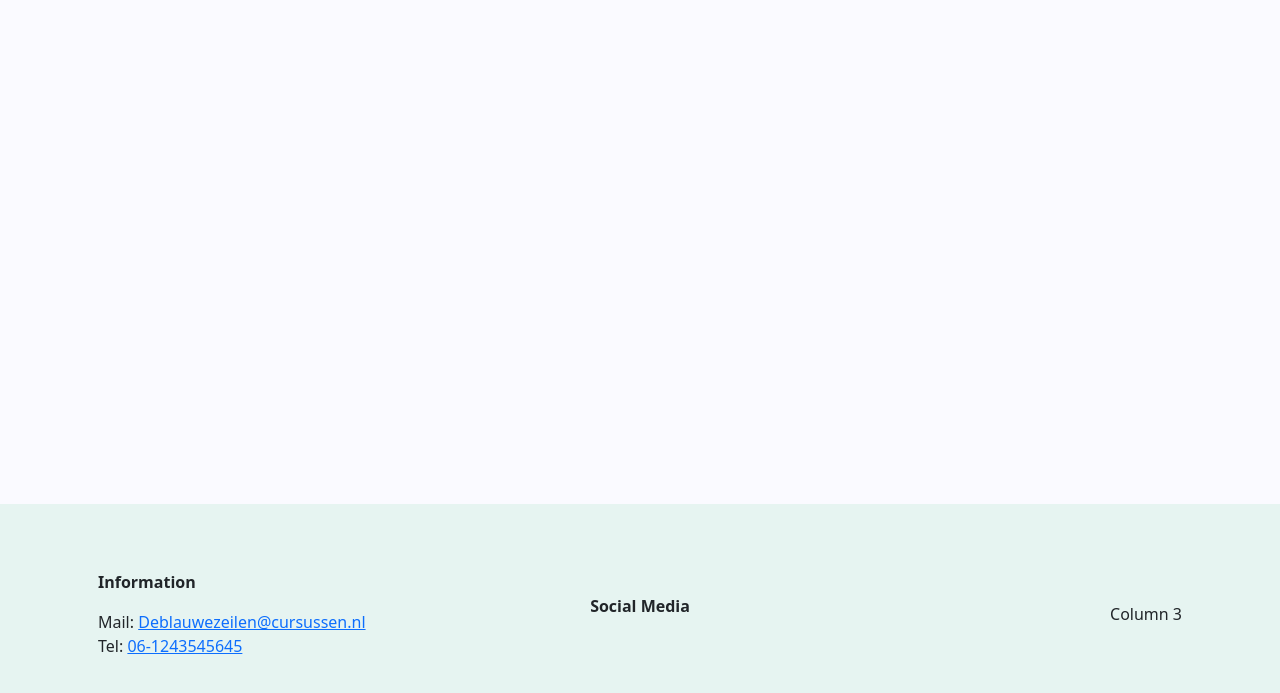
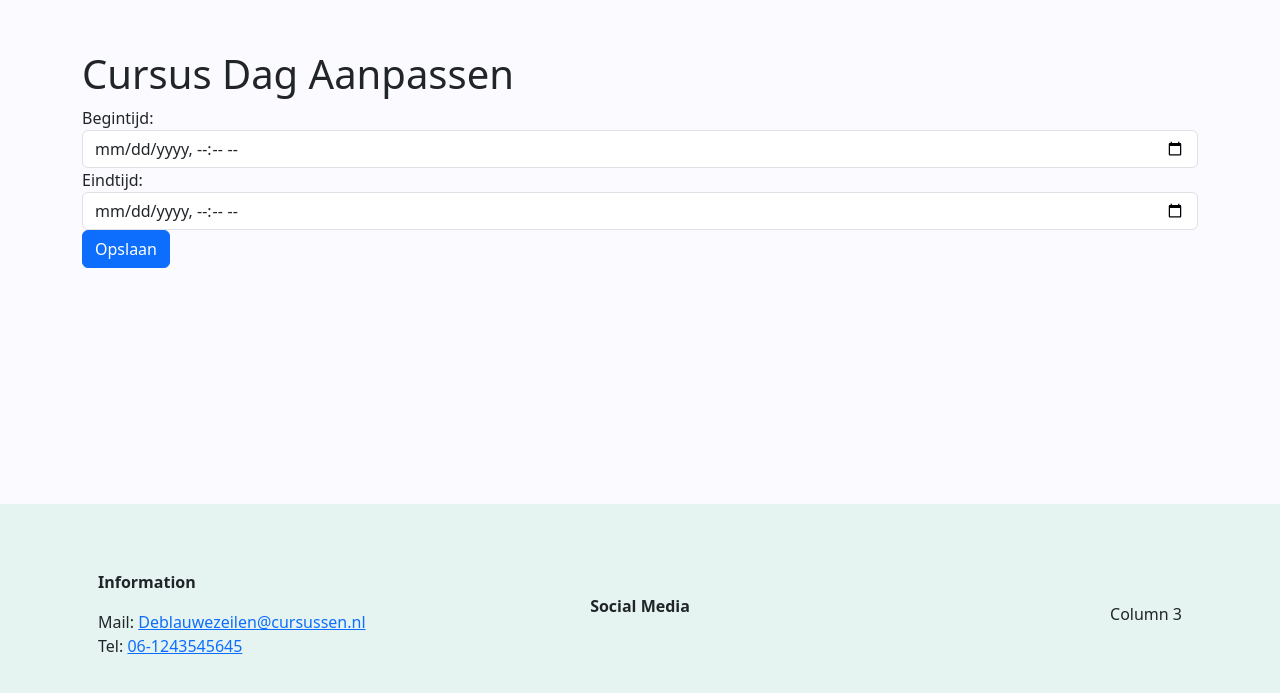
Before and after one commit to Boykaric/Project-De-Blauwe-Zeilen, a PHP site: page /index.php?pagina=cursusdag_aanpassen&id=1 in a window 1280 px wide. Shown: the part 96-789 px from the top of the page. Run offline with PHP 8.4, Linux system fonts and the light colour scheme; tables that the repository leaves empty or names only in its code hold one stand-in row (values such as "Sample post").

Commit message:
cursusdagen overzicht werkt

```diff
--- a/beheren_cursus_dagen.php
+++ b/beheren_cursus_dagen.php
@@ -30,8 +30,8 @@ $result->fetch_assoc();
                     echo "<td>" . $row['begintijd'] . "</td>";
                     echo "<td>" . $row['eindtijd'] . "</td>";
                     echo "<td>
-                    <a class='btn btn-warning p3' href='?pagina=boot_aanpassen&id=" . $row['id'] . "'> Edit </a>
-                    <a class='btn btn-danger' href='?pagina=boot_verwijderen&id=" . $row['id'] . "'> Delete </a> </td>";
+                    <a class='btn btn-warning p3' href='?pagina=cursusdag_aanpassen&id=" . $row['id'] . "'> Edit </a>
+                    <a class='btn btn-danger' href='?pagina=cursusdag_verwijderen&id=" . $row['id'] . "'> Delete </a> </td>";
                     echo "</tr>";
                 };
                 ?>
--- /dev/null
+++ b/cursusdag_aanpassen.php
@@ -0,0 +1,36 @@
+<?php
+$result = mysqli_query($conn, "SELECT * FROM cursusdagen WHERE id =" . $_GET['id']);
+$result->fetch_assoc();
+
+foreach ($result as $row) {
+?>
+    <div class="container">
+
+        <h1> Cursus Dag Aanpassen </h1>
+        <form method="post">
+            <div class="form-group">
+                <label for="begintijd">Begintijd:</label>
+                <input type="datetime-local" class="form-control" id="begintijd" name="begintijd" value="<?= $row['begintijd']; ?>">
+            </div>
+            <div class="form-group">
+                <label for="eindtijd">Eindtijd:</label>
+                <input type="datetime-local" class="form-control" id="eindtijd" name="eindtijd" value="<?= $row['eindtijd']; ?>">
+            </div>
+            <input type="submit" class="btn btn-primary" value="Opslaan" name="opslaan">
+        </form>
+    </div>
+<?php
+}
+
+
+
+if (isset($_POST['opslaan'])) { // Controleer of het "opslaan" knop is ingedrukt
+    $begintijd = $_POST['begintijd'];
+    $eindtijd = $_POST['eindtijd'];
+
+    // Update de de boot waar de ID, de ID is van de boot die je hebt aangeklikt
+    mysqli_query($conn, "UPDATE `cursusdagen` SET `begintijd`= '$begintijd',`eindtijd`='$eindtijd' WHERE id =" . $_GET['id']);
+    header("location: ?pagina=beheren_cursus_dagen");
+}
+
+?>
--- a/index.php
+++ b/index.php
@@ -37,6 +37,12 @@
       case 'cursusdag_toevoegen':
         require('cursusdag_toevoegen.php');
         break;
+      case 'cursusdag_verwijderen':
+        require('cursusdag_verwijderen.php');
+        break;
+      case 'cursusdag_aanpassen':
+        require('cursusdag_aanpassen.php');
+        break;
     }
   } else {
     $_GET['pagina'] = 'home';
```
Also changed, not shown: cursusdag_verwijderen.php (added, +26 -0 lines).
